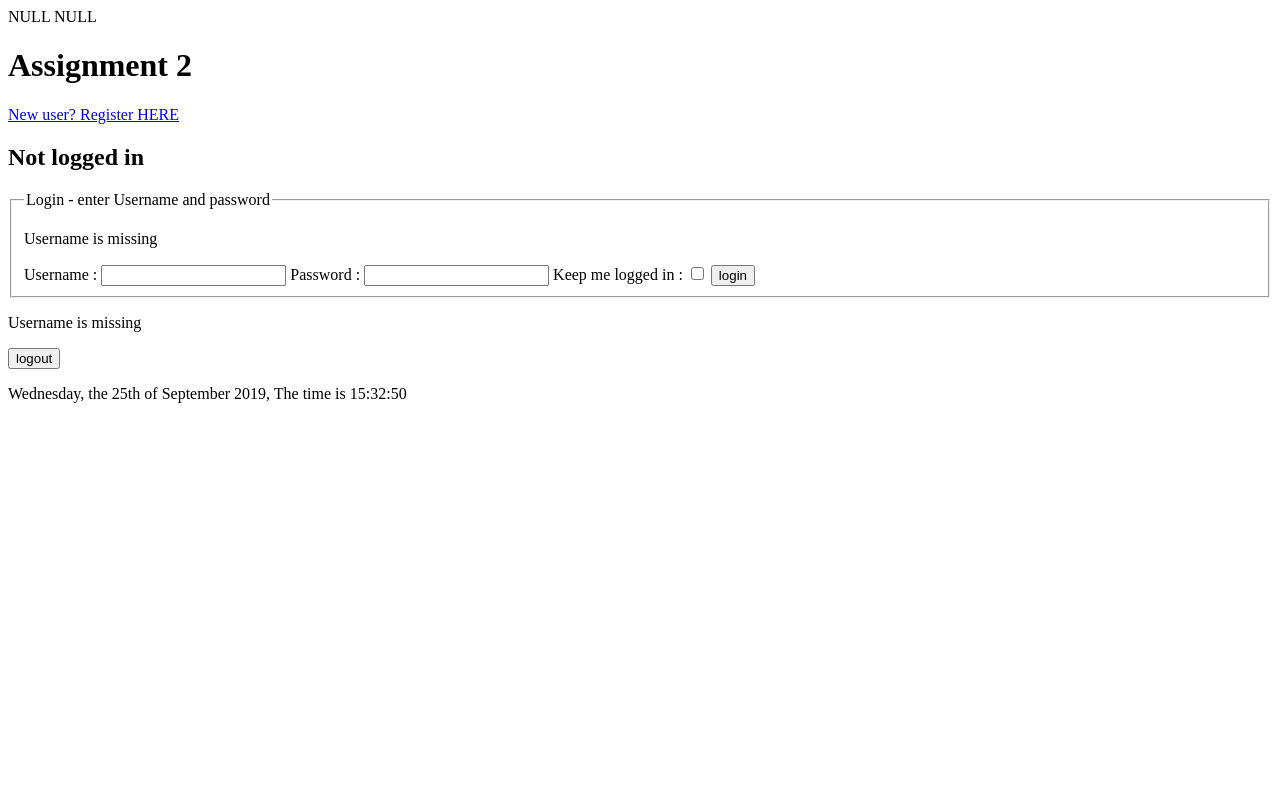
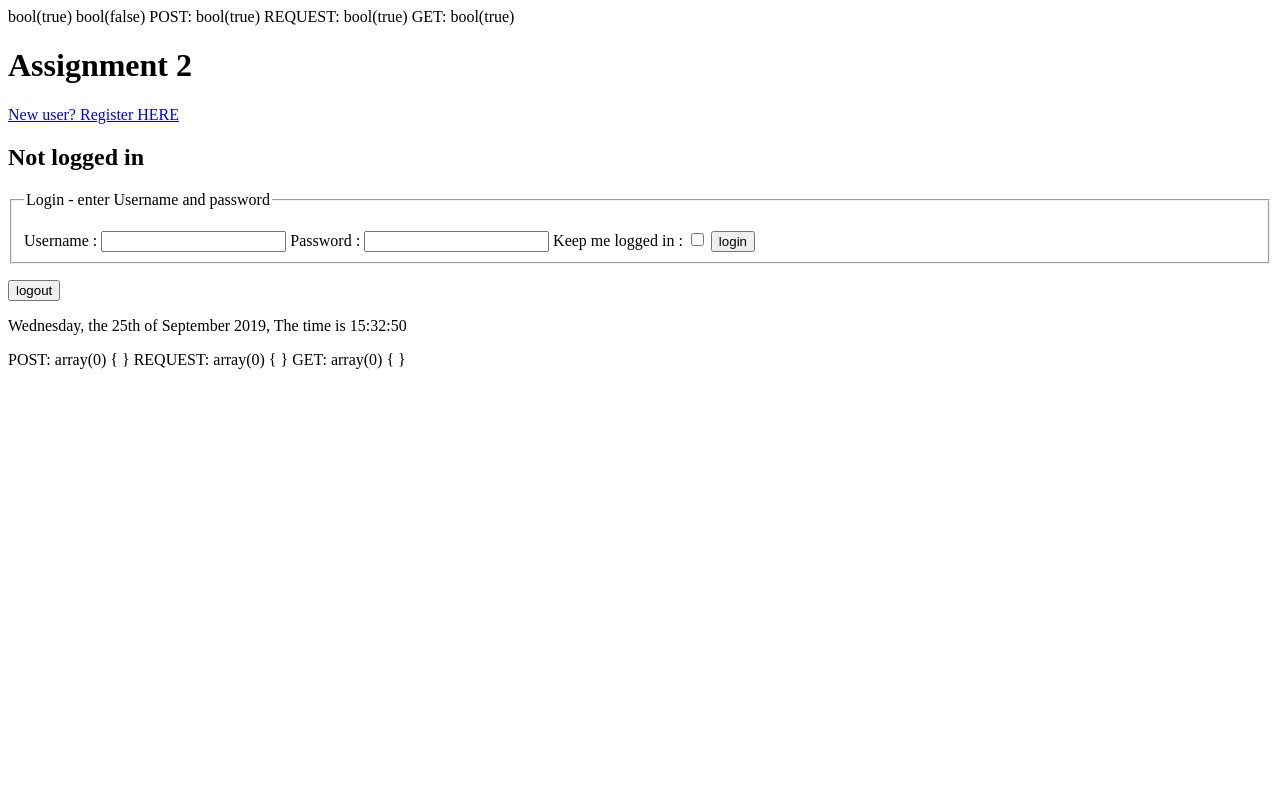
Before and after one commit to dunderdennis/1dv610_L2, a PHP site: page /index.php in a window 1280 px wide. Run offline with PHP 8.4, Linux system fonts and the light colour scheme; data that the repository does not hold is empty.

Commit message:
got stuck not being able to access the POST/GET/REQUEST objects. Removing constructor in LoginView fixed this. Saving progress here

```diff
--- a/index.php
+++ b/index.php
@@ -8,3 +8,10 @@ require_once("Application.php");
 
 $app = new Application();
 $app->run();
+
+echo 'POST: ';
+var_dump($_POST);
+echo 'REQUEST: ';
+var_dump($_REQUEST);
+echo 'GET: ';
+var_dump($_GET);
--- a/view/LoginView.php
+++ b/view/LoginView.php
@@ -16,10 +16,29 @@ class LoginView
 	private $requestUsernameIsMissing = false;
 	private $requestPasswordIsMissing = false;
 
+	public function userWantsToLogin(): bool
+	{
+		return isset($_GET[self::$username]);
+	}
+
 	public function response()
 	{
 		$message = '';
-		$this->checkLoginRequestForErrors();
+
+		var_dump(isset($_POST));
+		var_dump(isset($_POST[self::$login]));
+
+		echo 'POST: ';
+		var_dump(isset($_POST));
+		echo 'REQUEST: ';
+		var_dump(isset($_REQUEST));
+		echo 'GET: ';
+		var_dump(isset($_GET));
+
+		if ($this->getGETUsername()) {
+			var_dump($this->getGETUsername());
+		}
+
 		$message = $this->getLoginErrorMessage();
 
 		$response = $this->generateLoginFormHTML($message);
@@ -61,10 +80,10 @@ class LoginView
 		';
 	}
 
-	private function checkLoginRequestForErrors(): void
+	private function checkLoginGETForErrors(): void
 	{
-		$username = $this->getRequestUsername();
-		$password = $this->getRequestPassword();
+		$username = $this->getGETUsername();
+		$password = $this->getGETPassword();
 
 		var_dump($username);
 		var_dump($password);
```
Also changed, not shown: model/TooShortNameException.php (added, +8 -0 lines).
